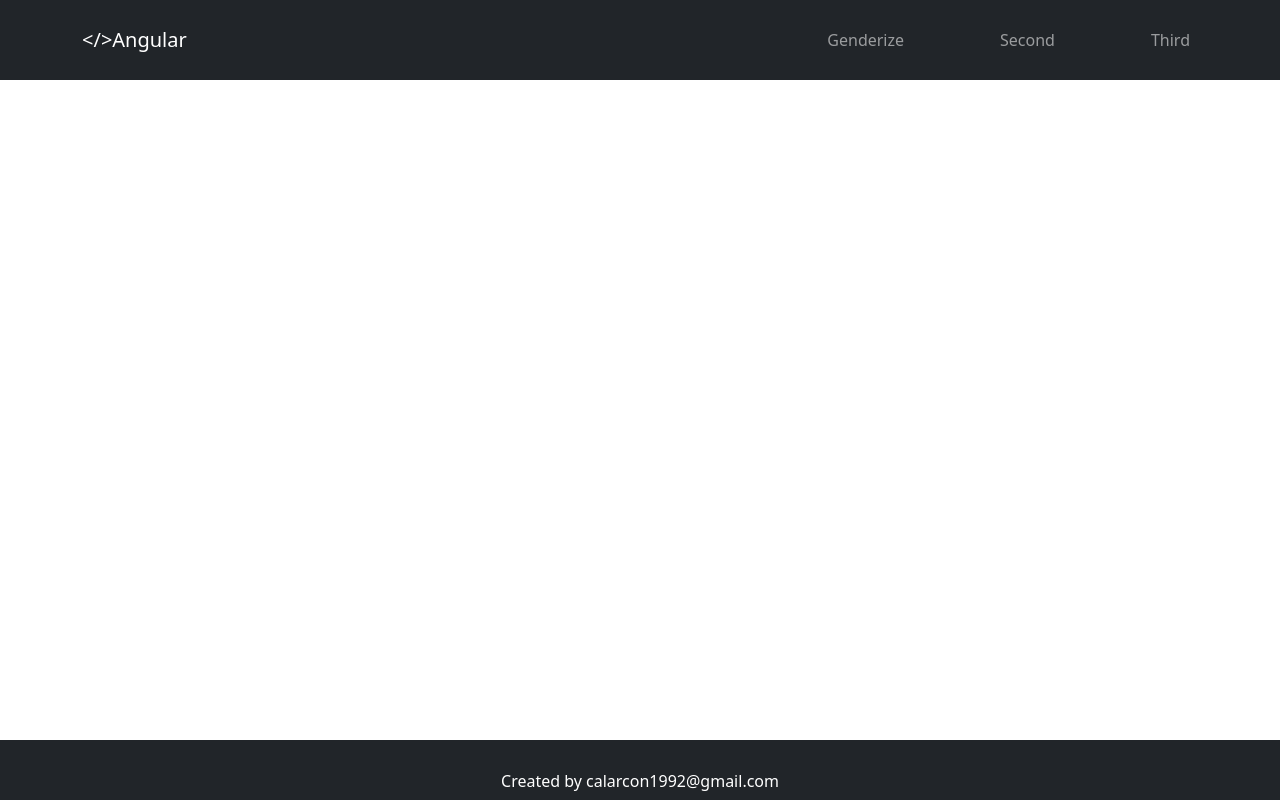
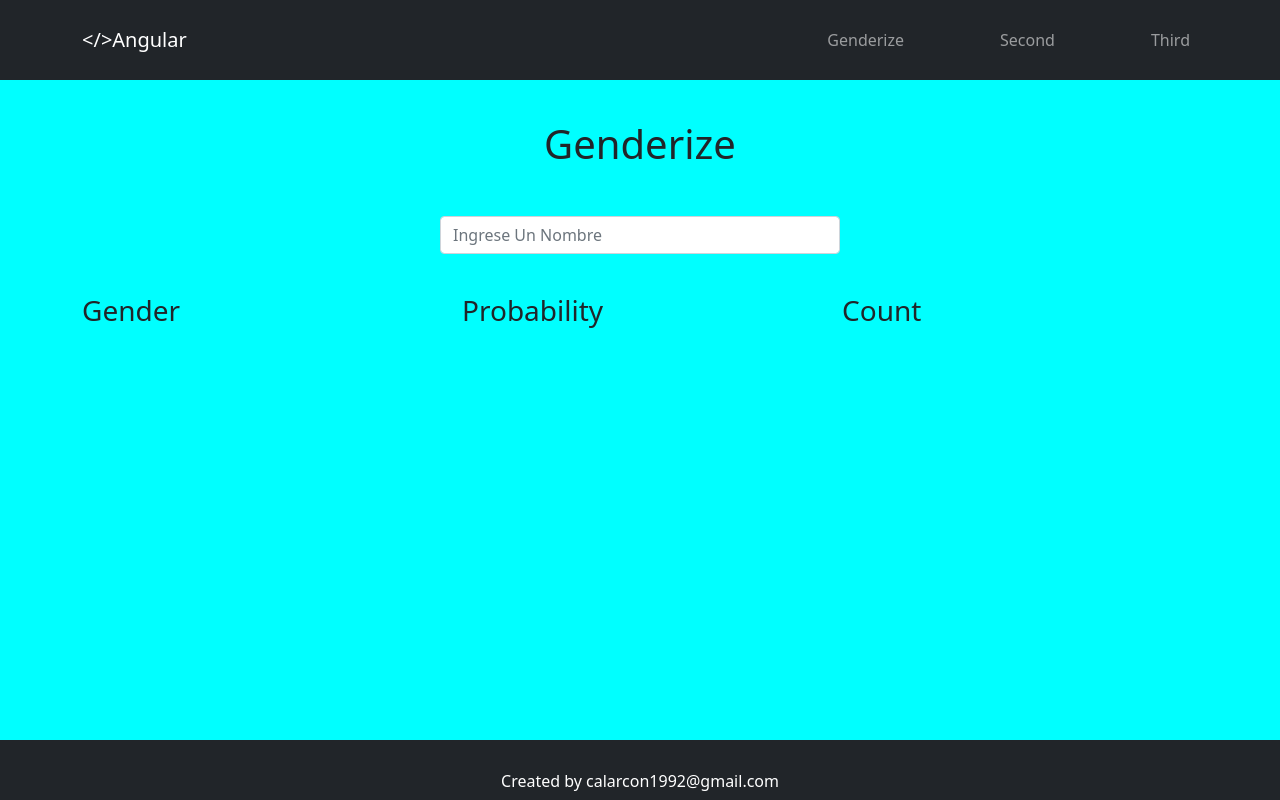
Before and after one commit to ClaudioAlarcon/angular, an Angular app: page /genderize in a window 1280 px wide. Before the commit this address led to /. Built offline with nearby package versions, Linux system fonts and the light colour scheme.

Commit message:
routing path to genderize added

```diff
--- a/src/app/app-routing.module.ts
+++ b/src/app/app-routing.module.ts
@@ -1,7 +1,13 @@
 import { NgModule } from '@angular/core';
 import { RouterModule, Routes } from '@angular/router';
+import { GenderizeComponent } from './components/exercises/genderize/genderize.component';
 
-const routes: Routes = [];
+const routes: Routes = [
+  {
+    path: 'genderize',
+    component: GenderizeComponent
+  }
+];
 
 @NgModule({
   imports: [RouterModule.forRoot(routes)],
--- a/src/app/components/exercises/genderize/genderize.component.css
+++ b/src/app/components/exercises/genderize/genderize.component.css
@@ -0,0 +1,19 @@
+.genderize{
+    width: 100%;
+    height: 90vh;
+    background-color: aqua;
+}
+
+.tittle{
+    text-align: center;
+    padding-top: 5vh;
+}
+
+.inputName, .resultContainer{
+    padding-top: 5vh;
+}
+
+.form-control{
+    align-items: center;
+    width: 50vh;
+}
--- a/src/app/components/exercises/genderize/genderize.component.html
+++ b/src/app/components/exercises/genderize/genderize.component.html
@@ -1 +1,19 @@
-<p>genderize works!</p>
+<div class="genderize">
+    <h1 class="tittle">Genderize</h1>
+    <div class="container">
+        <div class="row justify-content-center inputName">
+            <input type="text" class="form-control" placeholder="Ingrese Un Nombre">
+        </div>
+        <div class="row resultContainer">
+            <div class="col">
+                <h3>Gender</h3>
+            </div>
+            <div class="col">
+                <h3>Probability</h3>
+            </div>
+            <div class="col">
+                <h3>Count</h3>
+            </div>
+          </div>
+    </div>
+</div>
--- a/src/app/components/navbar/navbar.component.html
+++ b/src/app/components/navbar/navbar.component.html
@@ -7,13 +7,13 @@
           <div class="collapse navbar-collapse" id="navbarNavDropdown">
             <ul class="navbar-nav ms-auto">
                 <li class="nav-item">
-                    <a class="nav-link" href="#About">Genderize</a>
+                    <a class="nav-link" [routerLink]="['genderize']" routerLinkActive="router-link-active">Genderize</a>
                 </li>
                 <li class="nav-item">
-                    <a class="nav-link" href="#Portfolio">Second</a>
+                    <a class="nav-link">Second</a>
                 </li>
                 <li class="nav-item">
-                    <a class="nav-link" href="#Contact">Third</a>
+                    <a class="nav-link">Third</a>
                 </li>
             </ul>
           </div>
```
Also changed, not shown: src/assets/genderize/female.jpg (added), src/assets/genderize/male.jpg (added).
